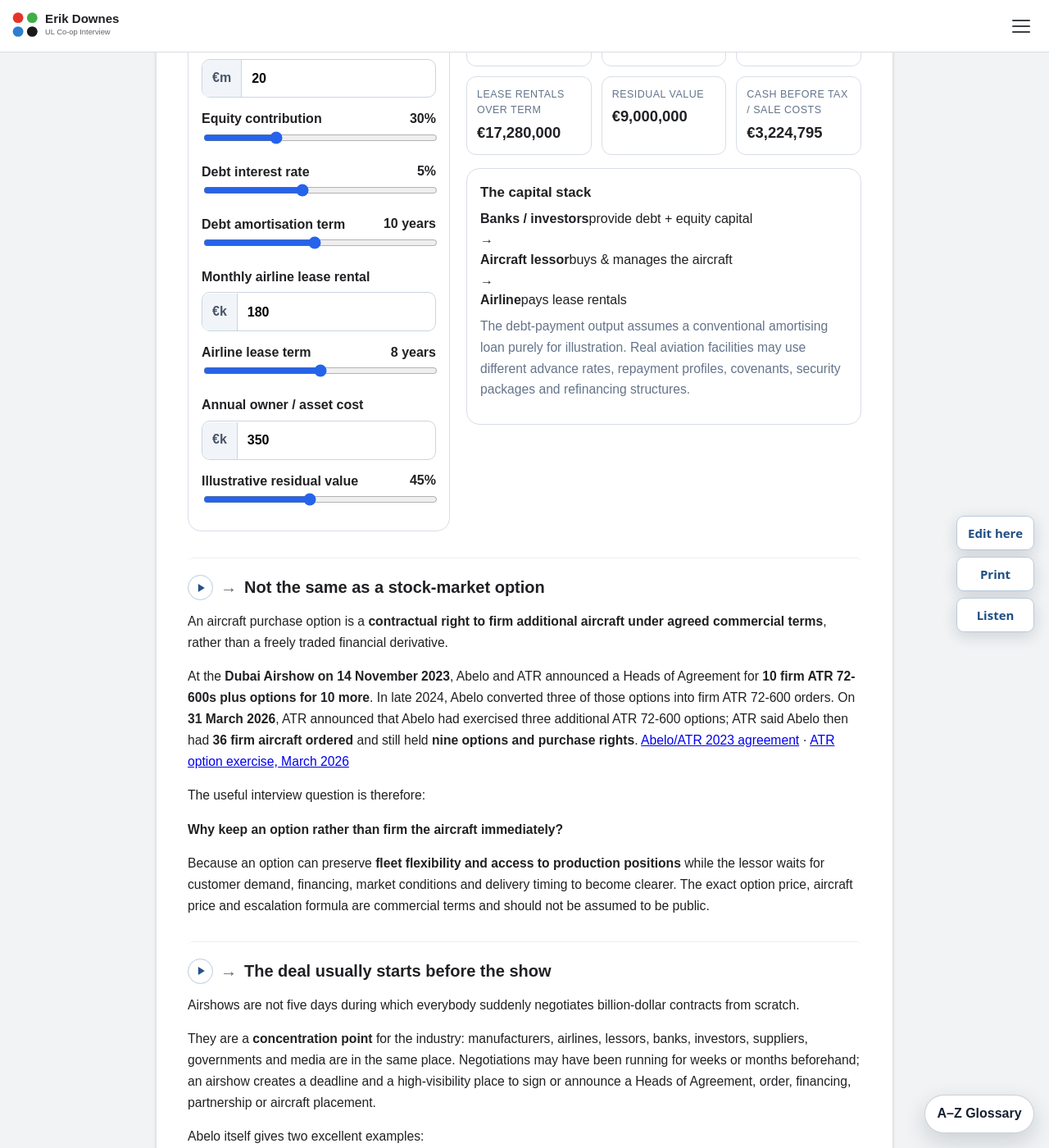
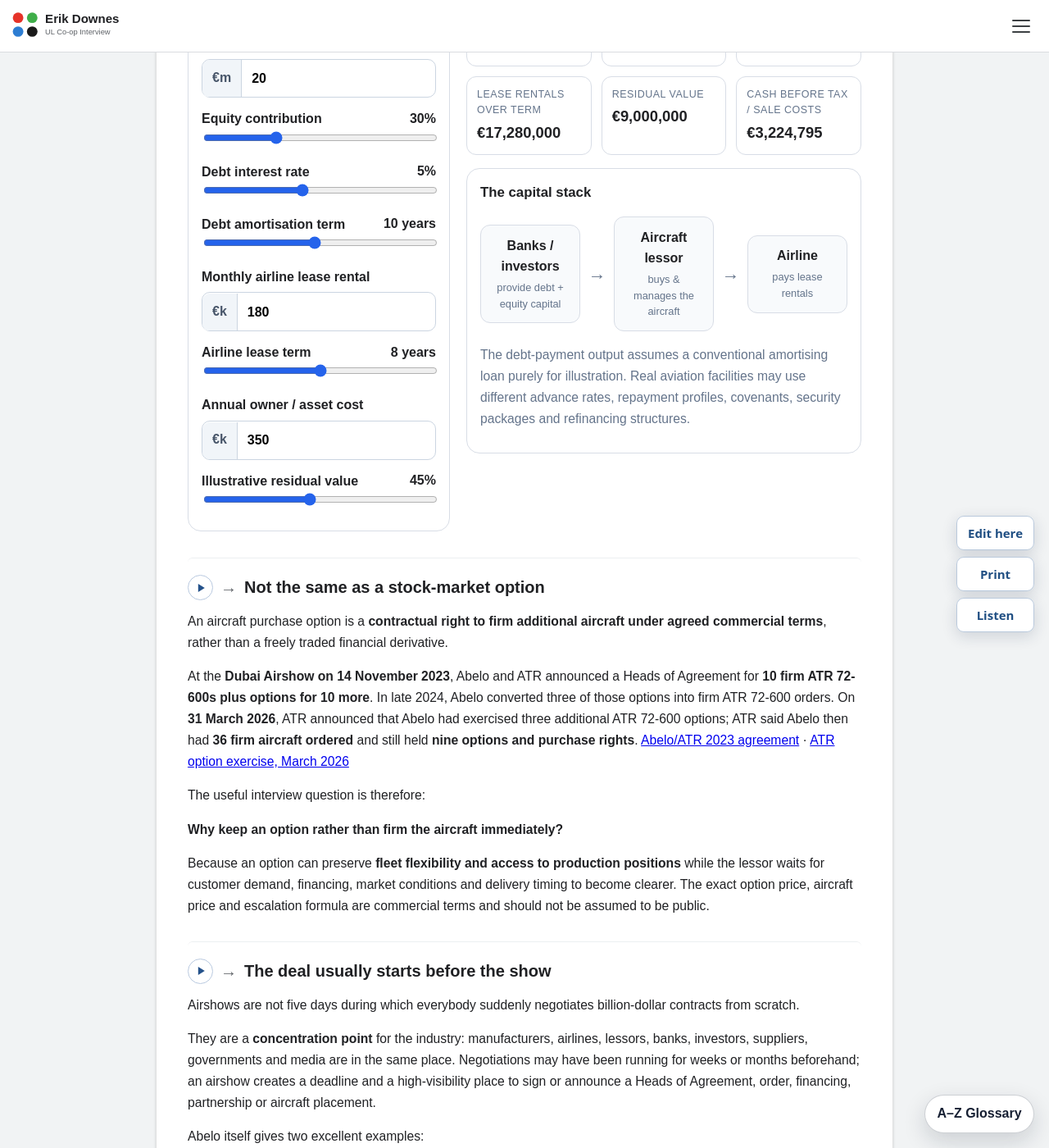
Before and after one commit to ronandownes/coop, a Jekyll site: the page built from mortgage-calculator.md, in a window 1280 px wide and 1400 px high, scrolled down 3198 px. Shown: the whole window at 82% size. Built offline with Jekyll 4.4.1, drawn with Linux system fonts in a browser that asks for light colours.

Commit message:
Style aircraft finance capital stack

```diff
--- a/assets/mortgage-calculator.css
+++ b/assets/mortgage-calculator.css
@@ -34,3 +34,10 @@
 .mortgage-note{border-left:4px solid #2563eb;background:#eff6ff;padding:.85rem 1rem;border-radius:0 10px 10px 0;margin:1rem 0}
 @media(max-width:800px){.mortgage-grid{grid-template-columns:1fr}.mortgage-controls{position:static}.mortgage-kpis{grid-template-columns:repeat(2,minmax(0,1fr))}.mortgage-summary-grid{grid-template-columns:1fr}.mortgage-canvas-wrap{min-height:240px}}
 @media(max-width:480px){.mortgage-kpis{grid-template-columns:1fr}.mortgage-chart-card{padding:.7rem}}
+
+.capital-stack{display:grid;grid-template-columns:minmax(0,1fr) auto minmax(0,1fr) auto minmax(0,1fr);gap:.6rem;align-items:center;margin:1rem 0}
+.capital-stack>div{border:1px solid #d8dde6;border-radius:12px;padding:.8rem;background:#f8fafc;text-align:center}
+.capital-stack strong,.capital-stack span{display:block}
+.capital-stack span{font-size:.8rem;color:#64748b;margin-top:.2rem}
+.capital-stack>b{font-size:1.35rem;color:#64748b}
+@media(max-width:700px){.capital-stack{grid-template-columns:1fr}.capital-stack>b{transform:rotate(90deg);justify-self:center}}
```
